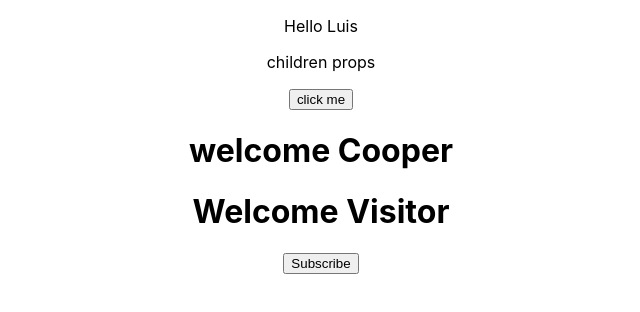
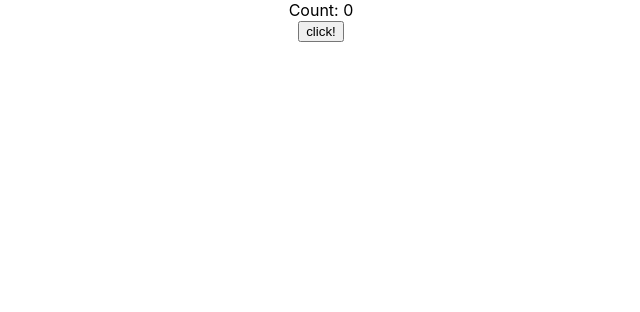
Before and after one commit to eduardoadf21/react-tutorial, a React (Create React App) app in the folder hello-world/: page / in a window 1280 px wide. Shown: the top 312 px of the page, without its empty margins (319-959 px from the left). Built offline with nearby package versions, Linux system fonts and the light colour scheme.

Commit message:
setState

```diff
--- a/hello-world/src/App.js
+++ b/hello-world/src/App.js
@@ -1,20 +1,11 @@
 import React from 'react'
 import './App.css'
-import Greet from './components/Greet'
-import Welcome from './components/Welcome'
-import Message from './components/Message'
+import Counter from './components/Counter'
 
 function App() {
   return (
     <div className="App">
-      <Greet name="Luis">
-        <p> children props </p>
-        <button> click me </button>
-      </Greet>
-
-      <Welcome name="Cooper"/>
-
-      <Message></Message>
+      <Counter/>
     </div>
   );
 }
--- /dev/null
+++ b/hello-world/src/components/Counter.js
@@ -0,0 +1,37 @@
+import React, { Component } from 'react'
+
+class Counter extends Component {
+
+    constructor(props){
+        super(props)
+        this.state = {
+            count: 0
+        }
+    }
+
+    increaseCount(){
+
+/*         this.setState({
+            count: this.state.count + 1
+        }, () => {console.log('Callback value', this.state.count)}) */
+
+        this.setState((prevState, props) => ({
+            count: prevState.count + 1
+        }), () => {console.log('callback', this.state.count)})
+
+    }
+
+    render(){
+
+        return(
+            <div>
+                <div> Count: {this.state.count} </div>
+                <button onClick={() => this.increaseCount()}> click! </button>
+            </div>
+        )
+
+    }
+
+}
+
+export default Counter
```
